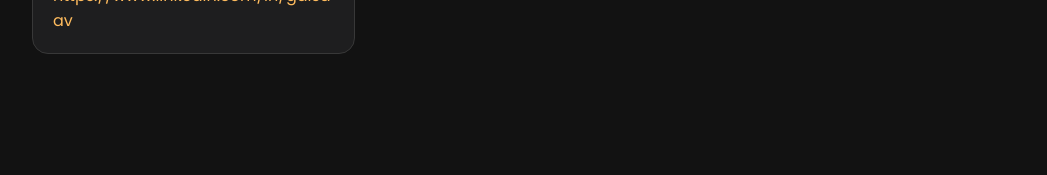
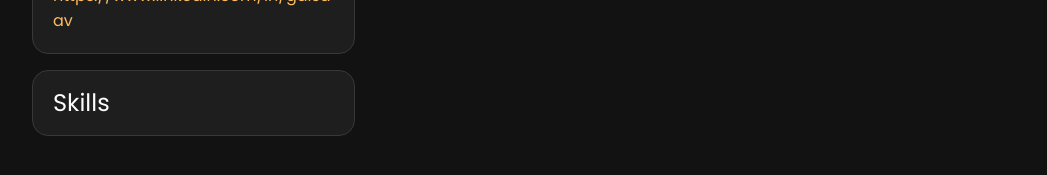
Before and after one commit to gaisdav/gaisdev, a SvelteKit app: page / in a window 1280 px wide. Shown: the part 599-774 px from the top of the page, without its empty margins (116-1163 px from the left). Built offline with nearby package versions, Linux system fonts and the light colour scheme.

Commit message:
started hard skills

```diff
--- a/src/components/Card.svelte
+++ b/src/components/Card.svelte
@@ -1,4 +1,4 @@
-<div {...$$restProps} class={`card ${$$restProps.class}`}>
+<div {...$$restProps} class={`card ${$$restProps.class || ''}`}>
 	<slot />
 </div>
 
--- /dev/null
+++ b/src/components/HardSkills.svelte
@@ -0,0 +1,12 @@
+<script>
+	import Card from '$components/Card.svelte';
+</script>
+
+<section {...$$restProps} class={`hard-skills-section ${$$restProps.class || ''}`}>
+	<Card>
+		<h2 class="about-title">Skills</h2>
+	</Card>
+</section>
+
+<style>
+</style>
--- a/src/components/Sidebar.svelte
+++ b/src/components/MainInfo.svelte
@@ -4,8 +4,8 @@
 	import avatar from '$lib/images/avatar.png';
 </script>
 
-<aside class="aside">
-	<Card class="sidebar">
+<section {...$$restProps} class={`main-info-section ${$$restProps.class || ''}`}>
+	<Card>
 		<div class="main-info">
 			<img class="avatar" src={avatar} alt="Gaisar Davletkildin. Avatar. CV. Resume." />
 			<div class="name-wrapper">
@@ -16,10 +16,10 @@
 		<div class="divider"></div>
 		<Contacts />
 	</Card>
-</aside>
+</section>
 
 <style>
-	.aside {
+	.main-info-section {
 		.avatar {
 			width: 60%;
 			border-radius: 25%;
@@ -54,7 +54,7 @@
 			gap: 8px;
 		}
 
-		:global(.sidebar) {
+		:global(.card) {
 			display: flex;
 			flex-direction: column;
 			gap: 16px;
--- a/src/components/Section.svelte
+++ b/src/components/Section.svelte
@@ -24,7 +24,8 @@
 	}
 </script>
 
-<main class="main">
+<!--// TODO вынести в отдельный компонент как шаблон-->
+<main class="about">
 	<Card class="sidebar">
 		<h2 class="about-title">About me</h2>
 		{#if mode}
@@ -75,7 +76,7 @@
 		margin: 10px 0;
 	}
 
-	.main {
+	.about {
 		position: relative;
 		flex: 1;
 	}
--- a/src/routes/+layout.svelte
+++ b/src/routes/+layout.svelte
@@ -2,24 +2,4 @@
 	import '../app.css';
 </script>
 
-<main class="main">
-	<slot />
-</main>
-
-<style>
-	.main {
-		display: grid;
-		grid-template-columns: 1fr 2fr;
-		padding: 20px;
-		width: 100%;
-		max-width: 64rem;
-		margin: 0 auto;
-		box-sizing: border-box;
-		gap: 16px;
-
-		@media (max-width: 1024px) {
-			grid-template-columns: 1fr;
-			grid-template-rows: auto 1fr;
-		}
-	}
-</style>
+<slot />
--- a/src/routes/+page.svelte
+++ b/src/routes/+page.svelte
@@ -1,6 +1,7 @@
 <script>
-	import Sidebar from '$components/Sidebar.svelte';
+	import MainInfo from '$components/MainInfo.svelte';
 	import Section from '$components/Section.svelte';
+	import HardSkills from '$components/HardSkills.svelte';
 
 	const title = 'Gaisar Davletkildin. CV.';
 </script>
@@ -10,5 +11,43 @@
 	<meta name="description" content={title} />
 </svelte:head>
 
-<Sidebar />
-<Section />
+<main class="main">
+	<MainInfo />
+	<HardSkills />
+	<Section />
+</main>
+
+<style>
+	:global(.main-info-section) {
+		grid-area: main-info;
+	}
+	:global(.hard-skills-section) {
+		grid-area: hard-skills;
+	}
+	:global(.about) {
+		grid-area: about;
+	}
+
+	.main {
+		display: grid;
+		grid-template-columns: 1fr 2fr;
+		padding: 20px;
+		width: 100%;
+		height: min-content;
+		max-width: 64rem;
+		margin: 0 auto;
+		box-sizing: border-box;
+		gap: 16px;
+		grid-template-areas:
+			'main-info   about'
+			'hard-skills about';
+
+		@media (max-width: 1024px) {
+			grid-template-columns: 1fr;
+			grid-template-areas:
+				'main-info'
+				'about'
+				'hard-skills';
+		}
+	}
+</style>
```
